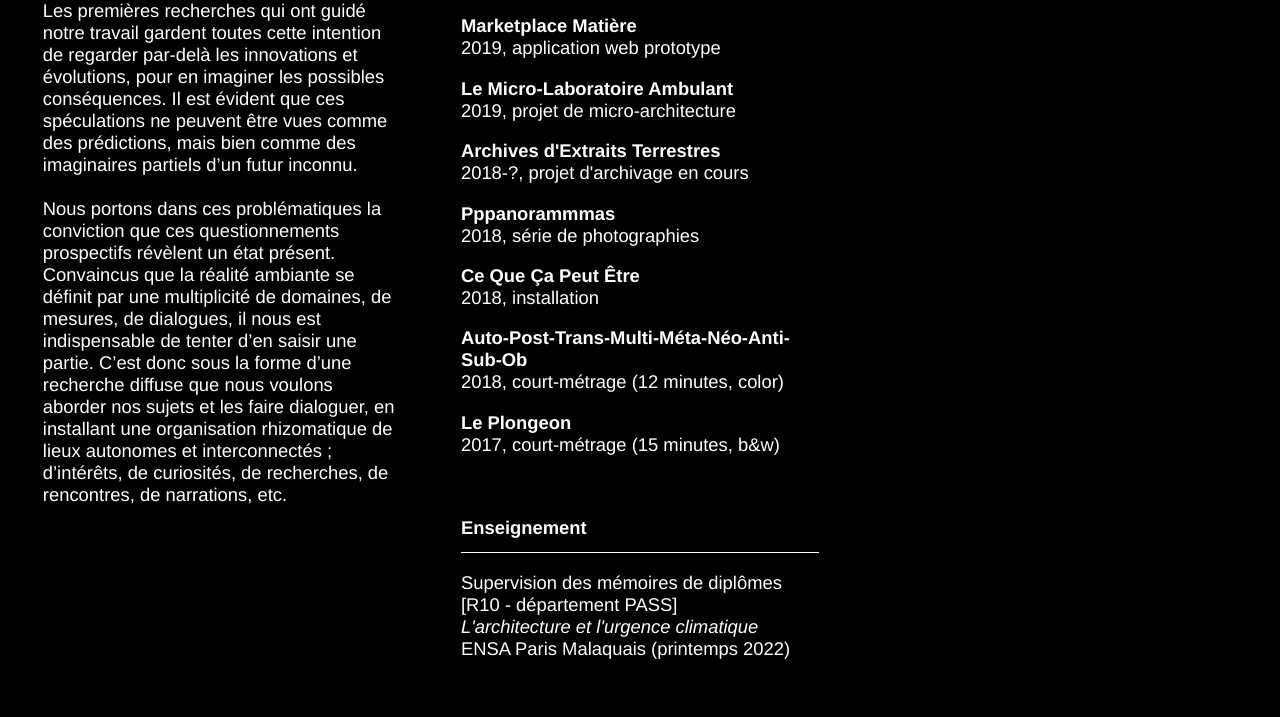
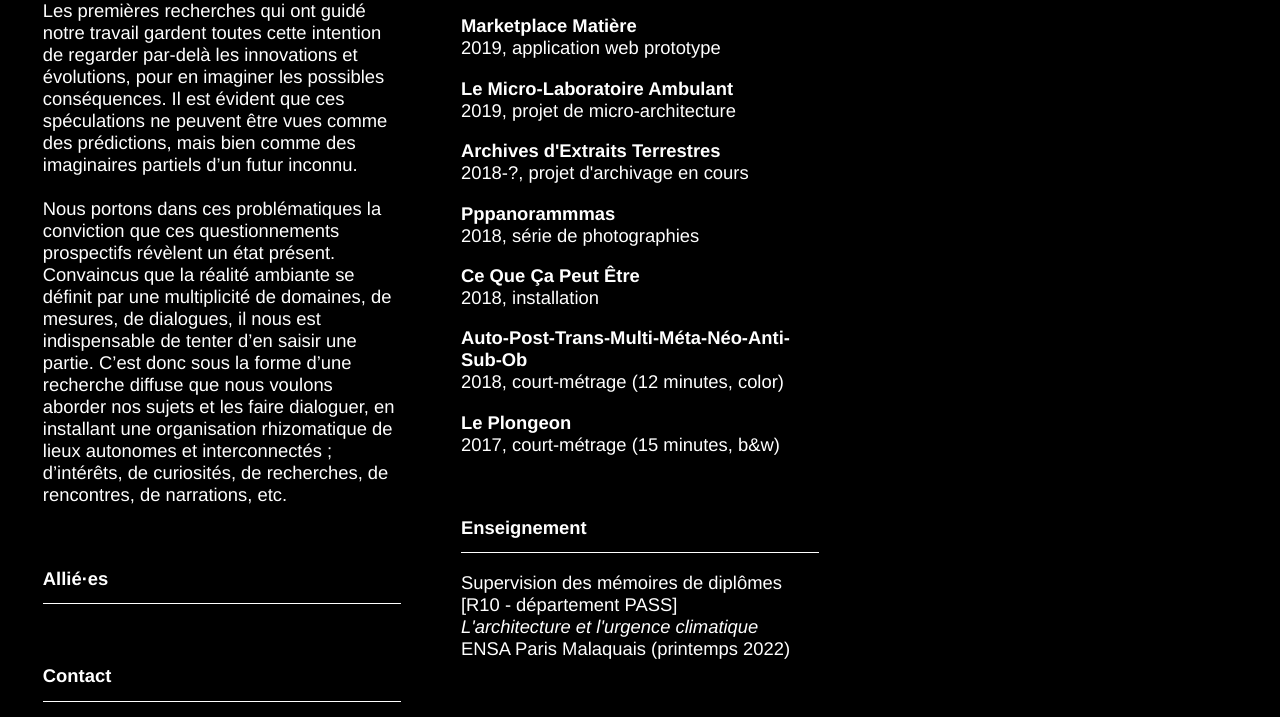
Before and after one commit to artonoximee/mlavland-json-db, a plain HTML site: page index.html in a window 1280 px wide. Shown: the part 738-1455 px from the top of the page. Drawn offline with Linux system fonts and the light colour scheme.

Commit message:
added headers and html for allies and contact sections

```diff
--- a/assets/js/index.js
+++ b/assets/js/index.js
@@ -2,7 +2,7 @@
 
 let languageButton = document.getElementById('btn');
 
-languageButton.onclick = function() {
+languageButton.onclick = function () {
   if (languageButton.value == 'fr') {
     changeLanguage('en');
     languageButton.setAttribute('value', 'en');
@@ -19,13 +19,13 @@ languageButton.onclick = function() {
 function changeLanguage(language) {
   fetch('db/' + language + '.json')
     .then(function (response) {
-        return response.json();
+      return response.json();
     })
     .then(function (data) {
-        appendData(data, language);
+      appendData(data, language);
     })
     .catch(function (err) {
-        console.log('error: ' + err);
+      console.log('error: ' + err);
     });
 }
 
@@ -46,16 +46,22 @@ function appendData(data, language) {
 
 function switchTitles(language) {
   let descriptionTitle = document.getElementById('descriptionTitle');
+  let alliesTitle = document.getElementById('alliesTitle');
+  let contactTitle = document.getElementById('contactTitle');
   let projectsTitle = document.getElementById('projectsTitle');
   let teachingsTitle = document.getElementById('teachingsTitle');
   let exhibitionsTitle = document.getElementById('exhibitionsTitle');
-  if (language =='fr') {
+  if (language == 'fr') {
     descriptionTitle.innerHTML = '&nbsp;';
+    alliesTitle.innerHTML = 'Allié·es';
+    contactTitle.innerHTML = 'Contact';
     projectsTitle.innerHTML = 'Projets';
     teachingsTitle.innerHTML = 'Enseignement';
     exhibitionsTitle.innerHTML = 'Expositions';
   } else {
     descriptionTitle.innerHTML = '&nbsp;';
+    alliesTitle.innerHTML = 'Allies';
+    contactTitle.innerHTML = 'Contact';
     projectsTitle.innerHTML = 'Projects';
     teachingsTitle.innerHTML = 'Teaching';
     exhibitionsTitle.innerHTML = 'Exhibitions';
--- a/index.html
+++ b/index.html
@@ -35,13 +35,21 @@
           <div class="col-md-4 col-sm-12">
             <h4 id="descriptionTitle"></h4>
             <hr/>
-            <div id="description"  class="content"></div>
+            <div id="description" class="content"></div>
+
+            <h4 id="alliesTitle"></h4>
+            <hr/>
+            <div id="allies" class="content"></div>
+
+            <h4 id="contactTitle"></h4>
+            <hr/>
+            <div id="contact" class="content"></div>
           </div>
 
           <div class="col-md-4 col-sm-12">
             <h4 id="projectsTitle"></h4>
             <hr/>
-            <div id="projects"  class="content"></div>
+            <div id="projects" class="content"></div>
 
             <h4 id="teachingsTitle" ></h4>
             <hr/>
@@ -51,7 +59,7 @@
           <div class="col-md-4 col-sm-12">
             <h4 id="exhibitionsTitle"></h4>
             <hr/>
-            <div id="exhibitions"  class="content"></div>
+            <div id="exhibitions" class="content"></div>
           </div>
         </div>
 
```
